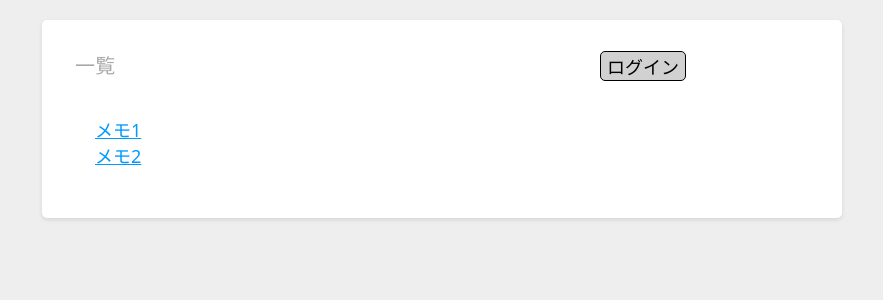
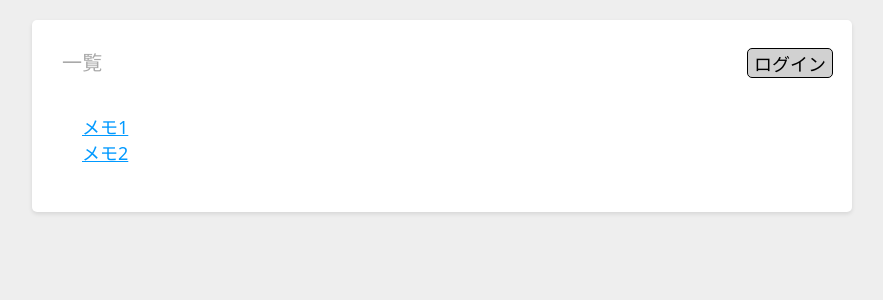
Before and after one commit to koguchi-e/react-memo-app, a React (Vite) app: page / in a window 1280 px wide. Shown: the top 300 px of the page, without its empty margins (198-1081 px from the left). Built offline with nearby package versions, Linux system fonts and the light colour scheme.

Commit message:
tableタグをレイアウト目的で使うのはやめ、CSSでレイアウトさせる

```diff
--- a/src/App.jsx
+++ b/src/App.jsx
@@ -13,19 +13,13 @@ function App() {
   return (
     <>
       <LoginContext.Provider value={{ isLoggedIn, setIsLoggedIn }}>
-        <table className="container">
-          <tbody>
-            <tr>
-              <td>
-                <Header isEditing={isEditing}></Header>
-                <MemoContent
-                  isEditing={isEditing}
-                  setIsEditing={setIsEditing}
-                ></MemoContent>
-              </td>
-            </tr>
-          </tbody>
-        </table>
+        <div className="container">
+          <Header isEditing={isEditing}></Header>
+          <MemoContent
+            isEditing={isEditing}
+            setIsEditing={setIsEditing}
+          ></MemoContent>
+        </div>
       </LoginContext.Provider>
     </>
   );
```
